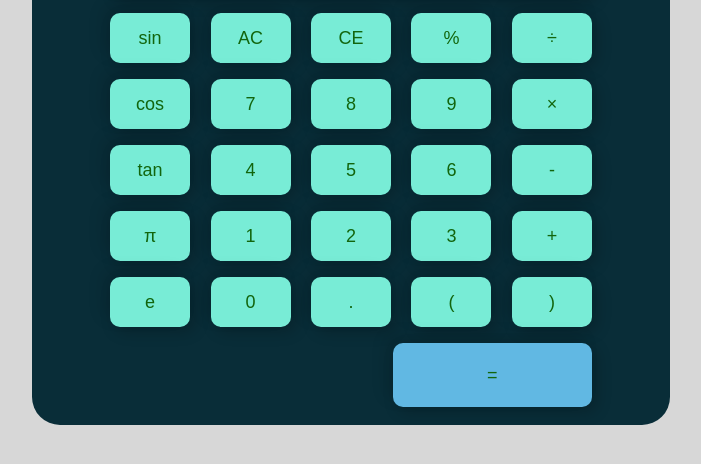
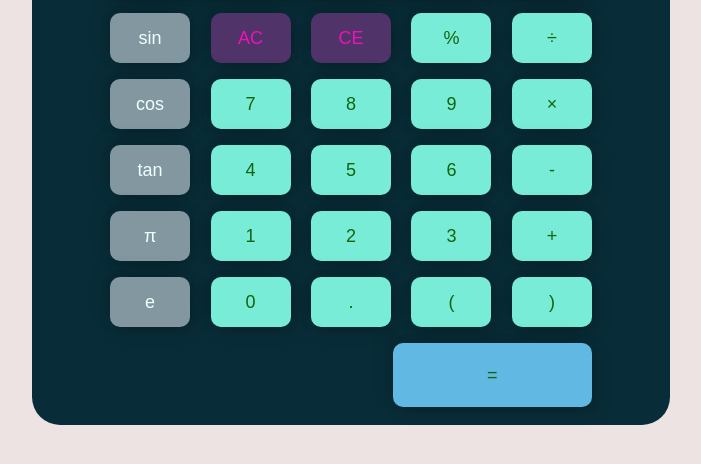
Before and after one commit to Rain44556/Calculator, a plain HTML site: page index.html in a window 1280 px wide. Shown: the part 262-726 px from the top of the page, without its empty margins (289-990 px from the left). Drawn offline with Linux system fonts and the light colour scheme.

Commit message:
style change

```diff
--- a/index.html
+++ b/index.html
@@ -20,35 +20,39 @@
                 </div>
 
                 <div class=" value">
-                    <input type="button" value="sin" onclick="display.value = Math.sin(display.value*(Math.PI/180))">
-                    <input type="button" value="AC" onclick="display.value = '' ">
-                    <input type="button" value="CE" onclick="display.value = display.value.toString().slice(0,-1)">
+                    <input type="button" value="sin" onclick="display.value = Math.sin(display.value*(Math.PI/180))"
+                        class="trig">
+                    <input type="button" value="AC" onclick="display.value = '' " class="clearValue">
+                    <input type="button" value="CE" onclick="display.value = display.value.toString().slice(0,-1)"
+                        class="clearValue">
                     <input type="button" value="%" onclick="display.value += '%' ">
                     <input type="button" value="÷" onclick="display.value += '/' ">
                 </div>
                 <div class=" value">
-                    <input type="button" value="cos" onclick="display.value = Math.cos(display.value*(Math.PI/180))">
+                    <input type="button" value="cos" onclick="display.value = Math.cos(display.value*(Math.PI/180))"
+                        class="trig">
                     <input type="button" value="7" onclick="display.value += '7' ">
                     <input type="button" value="8" onclick="display.value += '8' ">
                     <input type="button" value="9" onclick="display.value += '9' ">
                     <input type="button" value="×" onclick="display.value += '*' ">
                 </div>
                 <div class=" value">
-                    <input type="button" value="tan" onclick="display.value = Math.tan(display.value*(Math.PI/180))">
+                    <input type="button" value="tan" onclick="display.value = Math.tan(display.value*(Math.PI/180))"
+                        class="trig">
                     <input type="button" value="4" onclick="display.value += '4' ">
                     <input type="button" value="5" onclick="display.value += '5' ">
                     <input type="button" value="6" onclick="display.value += '6' ">
                     <input type="button" value="-" onclick="display.value += '-' ">
                 </div>
                 <div class=" value">
-                    <input type="button" value="π" onclick="display.value = '3.1415926535979' ">
+                    <input type="button" value="π" onclick="display.value = '3.1415926535979' " class="trig">
                     <input type="button" value="1" onclick="display.value += '1' ">
                     <input type="button" value="2" onclick="display.value += '2' ">
                     <input type="button" value="3" onclick="display.value += '3' ">
                     <input type="button" value="+" onclick="display.value += '+' ">
                 </div>
                 <div class=" value">
-                    <input type="button" value="e" onclick="display.value = '2.718281828459045' ">
+                    <input type="button" value="e" onclick="display.value = '2.718281828459045' " class="trig">
                     <input type="button" value="0" onclick="display.value += '0' ">
                     <input type="button" value="." onclick="display.value += '.' ">
                     <input type="button" value="(" onclick="display.value += '(' ">
--- a/style.css
+++ b/style.css
@@ -8,7 +8,7 @@
 .container {
     width: 100%;
     height: 100vh;
-    background: rgba(192, 192, 192, 0.629);
+    background: hsl(0, 23%, 91%);
     display: flex;
     align-items: center;
     justify-content: center;
@@ -41,6 +41,12 @@
     color: rgb(18, 101, 13);
     cursor: default;
     margin: 8px;
+    transition: 0.1s;
+}
+
+.calculator form input:hover {
+    box-shadow: -8px -8px 15px rgba(14, 4, 4, 0.1), 5px 5px 15px rgba(0, 0, 0, 0.2);
+    background: rgb(11, 60, 74);
 }
 
 form .text {
@@ -75,3 +81,13 @@ form .value input {
     width: 80px;
     height: 50px;
 }
+
+form .value .clearValue {
+    color: rgb(240, 17, 185);
+    background-color: rgb(79, 51, 105);
+}
+
+form .value .trig {
+    color: azure;
+    background-color: rgba(240, 248, 255, 0.527);
+}
```
